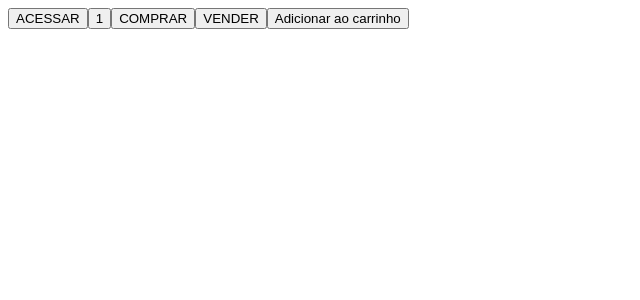
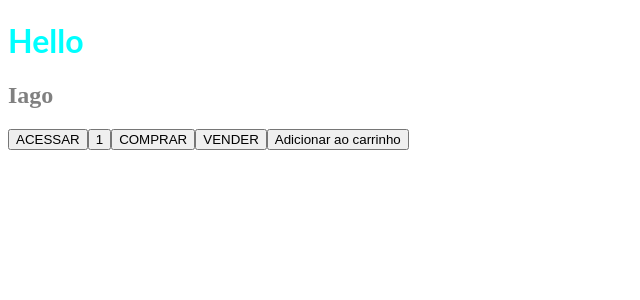
Before and after one commit to IagoOliveira23/curso-angular, an Angular app: page / in a window 1280 px wide. Shown: the top 300 px of the page, without its empty margins (0-640 px from the left). Built offline with nearby package versions, Linux system fonts and the light colour scheme.

Commit message:
criando a estrutura de um componente

```diff
--- a/src/app/app.component.css
+++ b/src/app/app.component.css
@@ -0,0 +1,3 @@
+h1{
+    color: red;
+}
--- a/src/app/app.component.html
+++ b/src/app/app.component.html
@@ -1,2 +1,4 @@
 <router-outlet></router-outlet>
+<hello></hello>
+<menu-component></menu-component>
 <my-button></my-button>
--- a/src/app/app.component.ts
+++ b/src/app/app.component.ts
@@ -1,4 +1,4 @@
-import { Component } from '@angular/core';
+import { Component , VERSION} from '@angular/core';
 
 @Component({
   selector: 'app-root',
@@ -6,5 +6,5 @@ import { Component } from '@angular/core';
   styleUrls: ['./app.component.css']
 })
 export class AppComponent {
-  title = 'aula-angular';
+  name = 'Angular' + VERSION.major;
 }
--- a/src/app/app.module.ts
+++ b/src/app/app.module.ts
@@ -3,11 +3,16 @@ import { BrowserModule } from '@angular/platform-browser';
 
 import { AppRoutingModule } from './app-routing.module';
 import { AppComponent } from './app.component';
+import {HelloComponent} from './hello.component'
+import {MenuComponent} from './components/menu.component'
 import { Button } from './components/button.component'
+
 
 @NgModule({
   declarations: [
     AppComponent,
+    HelloComponent,
+    MenuComponent,
     Button
   ],
   imports: [
--- /dev/null
+++ b/src/app/components/menu.component.ts
@@ -0,0 +1,11 @@
+import { Component } from "@angular/core";
+
+@Component({
+    selector: 'menu-component',
+    template: '<h2>Iago</h2>',
+    styles: ['h2{color: grey}']
+})
+
+export class MenuComponent{
+
+}
--- /dev/null
+++ b/src/app/hello.component.css
@@ -0,0 +1,4 @@
+h1{
+    font-family: Lato;
+    color: aqua;
+}
--- /dev/null
+++ b/src/app/hello.component.html
@@ -0,0 +1 @@
+<h1>Hello</h1>
```
Also changed, not shown: src/app/hello.component.ts (added, +9 -0 lines), 1 other file (tests, documents, lock files or other folders).
